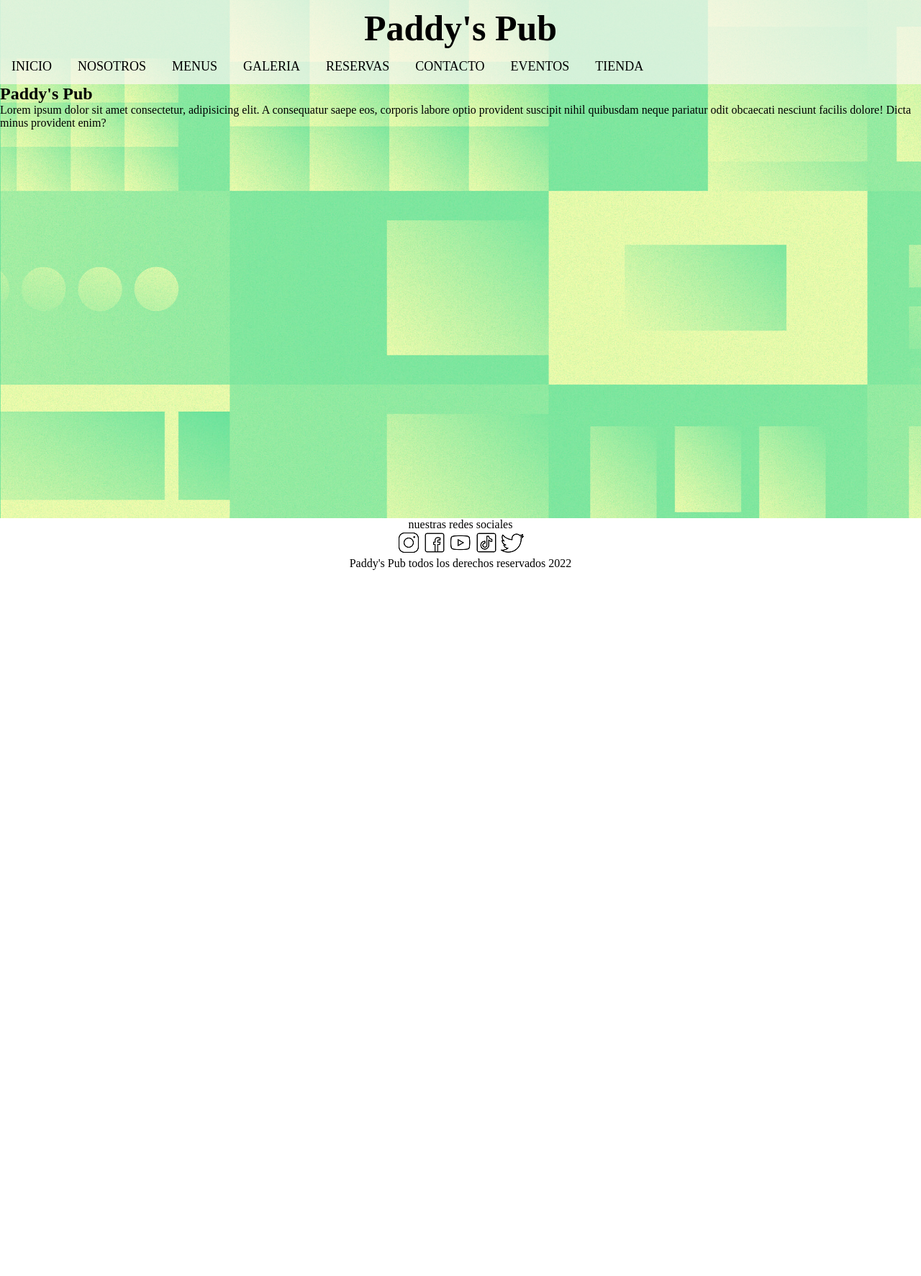
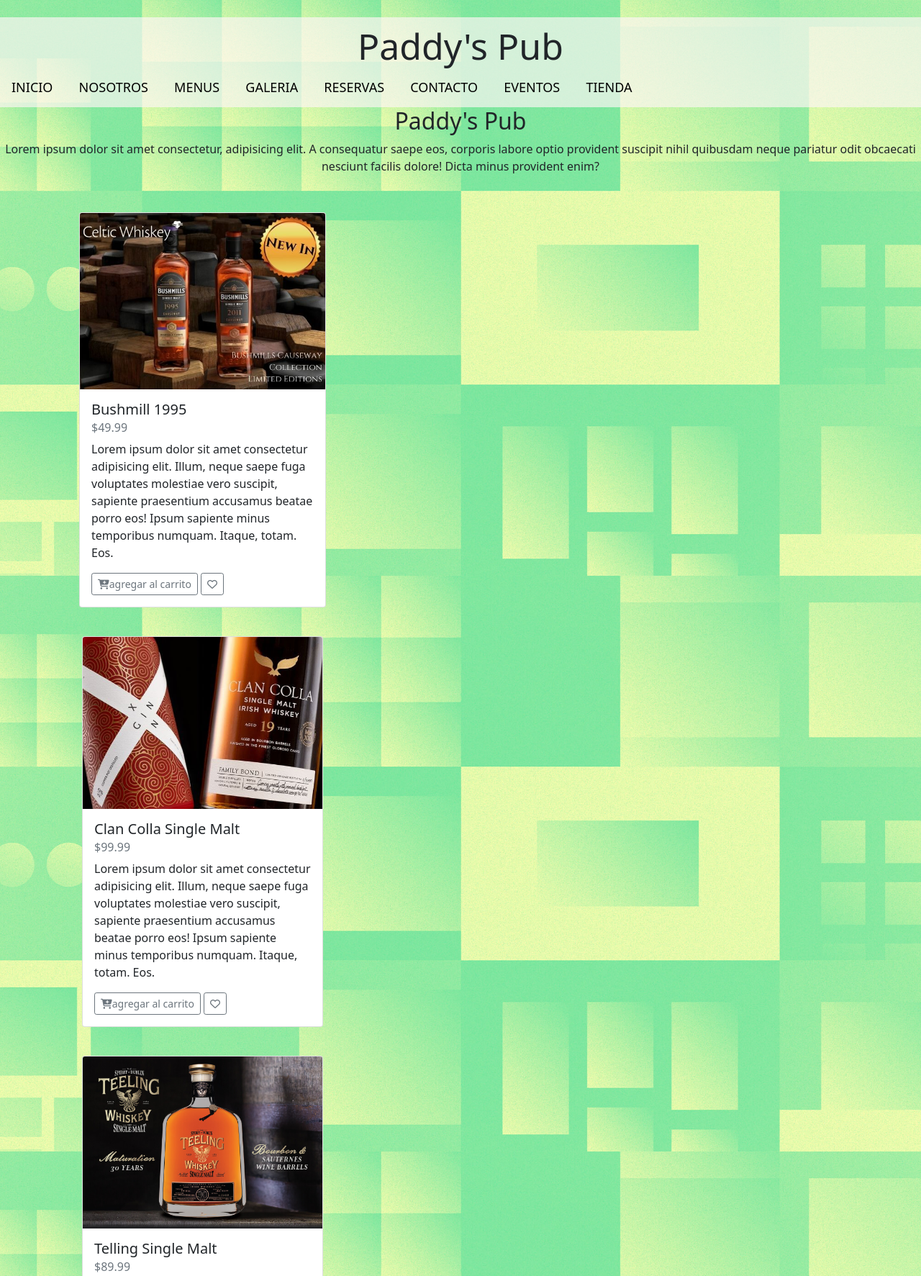
Before and after one commit to maximevoc/paddyspub_barrios, a plain HTML site: page paginas/tienda.html in a window 1280 px wide. Shown: the top 1773 px of the page at 72% size. Before the commit the page ends 800 px from the top, so only its background shows below. Drawn offline with nearby package versions, Linux system fonts and the light colour scheme; a web font is replaced by a local one.

Commit message:
ultimos cambios y creacion de la tienda

```diff
--- a/estilo.css
+++ b/estilo.css
@@ -30,11 +30,11 @@ body#inicio {
   ;
 }
 
-header {
+nav {
   grid-area: header;
 }
 
-header h1 {
+nav h1 {
   text-align: center;
   padding-top: 10px;
   margin-bottom: 0;
@@ -42,7 +42,7 @@ header h1 {
   background-color: rgba(255, 247, 247, 0.671);
 }
 
-header ul {
+nav ul {
   list-style-type: none;
   margin: 0;
   padding: 0;
@@ -50,12 +50,12 @@ header ul {
   background-color: rgba(255, 247, 247, 0.671);
 }
 
-header ul li {
+nav ul li {
   display: inline-block;
 
 }
 
-header ul li a {
+nav ul li a {
   display: block;
   color: black;
   text-align: center;
@@ -619,6 +619,32 @@ form {
   margin: 10px;
 }
 
+
+/*------tienda---------*/
+
+
+.titulo-tienda {
+  text-transform: capitalize;
+  text-align: center;
+  font-size: xx-large;
+}
+
+.txt-tienda {
+  text-align: center;
+}
+
+
+.container {
+  display:grid;
+  justify-content: center;
+}
+
+.row {
+  padding: 10px;
+  margin: 10px;
+
+}
+
 /*menu desplegable*/
 
 label #boton,
@@ -694,7 +720,7 @@ label #cancelar {
     display: block;
   }
 
-  header ul {
+  nav ul {
 
     position: fixed;
     width: 100%;
@@ -705,14 +731,14 @@ label #cancelar {
     transition: all .5s;
   }
 
-  header ul li {
+  nav ul li {
     display: block;
     margin: 20px 0;
 
 
   }
 
-  header ul li a {
+  nav ul li a {
     font-size: 17px;
   }
 
@@ -900,7 +926,7 @@ label #cancelar {
   /*--------------------*/
 
 
-  header ul li a {
+  nav ul li a {
     text-transform: capitalize;
     font-size: small;
   }
--- a/paginas/tienda.html
+++ b/paginas/tienda.html
@@ -7,13 +7,14 @@
     <meta http-equiv="X-UA-Compatible" content="IE=edge">
     <meta name="viewport" content="width=device-width, initial-scale=1.0">
     <link rel="icon" type="image/x-icon" href="../assets/favicon/favicon.ico.png">
+    <link href="https://cdn.jsdelivr.net/npm/bootstrap@5.1.3/dist/css/bootstrap.min.css" rel="stylesheet">
     <link rel="stylesheet" href="../estilo.css">
     <link rel="stylesheet" href="https://fonts.googleapis.com/css?family=Sofia">
-    <script src="https://kit.fontawesome.com/a369bbff09.js"></script>
+
 </head>
 
 <body>
-    <header>
+    <nav>
         <input type="checkbox" id="check">
         <label for="check">
             <i class="fas fa-bars" id="boton"></i>
@@ -30,12 +31,74 @@
             <li><a href="eventos.html">EVENTOS</a></li>
             <li><a href="tienda.html">TIENDA</a></li>
         </ul>
-    </header>
-    <h2>Paddy's Pub</h2>
-    <p>Lorem ipsum dolor sit amet consectetur, adipisicing elit. A consequatur saepe eos, corporis labore optio
+    </nav>
+    <h2 class="titulo-tienda">Paddy's Pub</h2>
+    <p class="txt-tienda">Lorem ipsum dolor sit amet consectetur, adipisicing elit. A consequatur saepe eos, corporis
+        labore optio
         provident suscipit nihil quibusdam neque pariatur odit obcaecati nesciunt facilis dolore! Dicta minus provident
         enim?</p>
 
+    <div class="container">
+        <div class="row g-3">
+            <div class="col-12 col-md-6 col-lg-4">
+                <div class="card">
+                    <img src="../assets/img/tienda/bushmills.jpg" alt="bushmill whiskey" class="card-img-top">
+                    <div class="card-body">
+                        <h5 class="card-title">Bushmill 1995</h5>
+                        <h6 class="card-subtitle mb-2 text-muted">$49.99</h6>
+                        <p class="card-text">Lorem ipsum dolor sit amet consectetur adipisicing elit. Illum, neque
+                            saepe fuga
+                            voluptates molestiae vero suscipit, sapiente praesentium accusamus beatae porro
+                            eos! Ipsum sapiente minus temporibus numquam. Itaque, totam. Eos.</p>
+                        <button class="btn btn-outline-secondary btn-sm"><i class="fas fa-cart-plus mr-2"></i>agregar al
+                            carrito</button>
+                        <button class="btn btn-outline-secondary btn-sm"><i class="far fa-heart"></i></button>
+                    </div>
+                </div>
+            </div>
+        </div>
+        <div class="row">
+            <div class="col-12 col-md-6 col-lg-4">
+                <div class="card">
+                    <img src="../assets/img/tienda/clancolla.jpg" alt="clancolla whiskey" class="card-img-top">
+                    <div class="card-body">
+                        <h5 class="card-title">Clan Colla Single Malt</h5>
+                        <h6 class="card-subtitle mb-2 text-muted">$99.99</h6>
+                        <p class="card-text">Lorem ipsum dolor sit amet consectetur adipisicing elit. Illum, neque
+                            saepe fuga
+                            voluptates molestiae vero suscipit, sapiente praesentium accusamus beatae porro
+                            eos! Ipsum sapiente minus temporibus numquam. Itaque, totam. Eos.</p>
+                        <button class="btn btn-outline-secondary btn-sm"><i class="fas fa-cart-plus mr-2"></i>agregar al
+                            carrito</button>
+                        <button class="btn btn-outline-secondary btn-sm"><i class="far fa-heart"></i></button>
+                    </div>
+                </div>
+            </div>
+        </div>
+        <div class="row">
+            <div class="col-12 col-md-6 col-lg-4">
+                <div class="card">
+                    <img src="../assets/img/tienda/telling.jpg" alt="telling whiskey" class="card-img-top">
+                    <div class="card-body">
+                        <h5 class="card-title">Telling Single Malt</h5>
+                        <h6 class="card-subtitle mb-2 text-muted">$89.99</h6>
+                        <p class="card-text">Lorem ipsum dolor sit amet consectetur adipisicing elit. Illum, neque
+                            saepe fuga
+                            voluptates molestiae vero suscipit, sapiente praesentium accusamus beatae porro
+                            eos! Ipsum sapiente minus temporibus numquam. Itaque, totam. Eos.</p>
+                        <button class="btn btn-outline-secondary btn-sm"><i class="fas fa-cart-plus mr-2"></i>agregar al
+                            carrito</button>
+                        <button class="btn btn-outline-secondary btn-sm"><i class="far fa-heart"></i></button>
+                    </div>
+                </div>
+            </div>
+        </div>
+    </div>
+
+
+
+
+    <script src="https://kit.fontawesome.com/a369bbff09.js"></script>
     <footer>
         <p>nuestras redes sociales</p>
         <ul>
@@ -46,7 +109,8 @@
                         alt="facebook"></a></li>
             <li><a target="_blank" href="https://www.youtube.com"><img src="../assets/iconos/youtube.png"
                         alt="youtube"></a></li>
-                <li><a target="_blank" href="https://www.tiktok.com"><img src="../assets/iconos/tiktok.png" alt="tiktok"></a>
+            <li><a target="_blank" href="https://www.tiktok.com"><img src="../assets/iconos/tiktok.png"
+                        alt="tiktok"></a>
             </li>
             <li><a target="_blank" href="https://www.twitter.com"><img src="../assets/iconos/twitter.png"
                         alt="twitter"></a></li>
```
Also changed, not shown: index.html (+4 -3 lines), menus/menu_almuerzo.html (+4 -3 lines), menus/menu_cena.html (+4 -3 lines), menus/menu_cocteles.html (+4 -3 lines), menus/menu_desayuno.html (+4 -3 lines), menus/menu_postres.html (+4 -3 lines), menus/menu_vinos.html (+4 -3 lines), paginas/contacto.html (+4 -4 lines), paginas/eventos.html (+4 -4 lines), paginas/galeria.html (+4 -4 lines), paginas/menus.html (+4 -3 lines), paginas/nosotros.html (+4 -3 lines), paginas/reservas.html (+4 -4 lines), assets/img/tienda/bushmills.jpg (added), 2 more files. Lines whose indentation alone changed are shown as unchanged.
